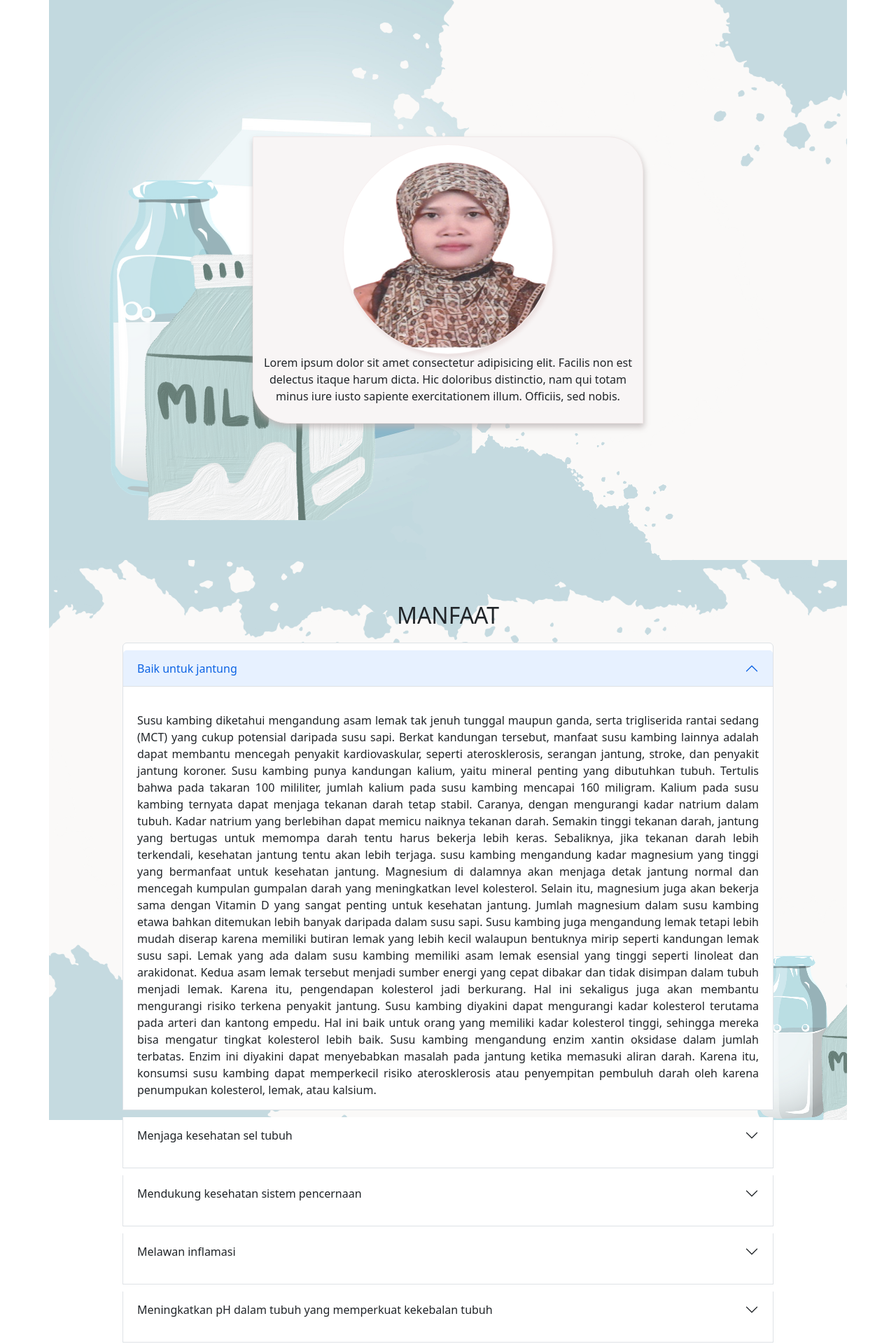
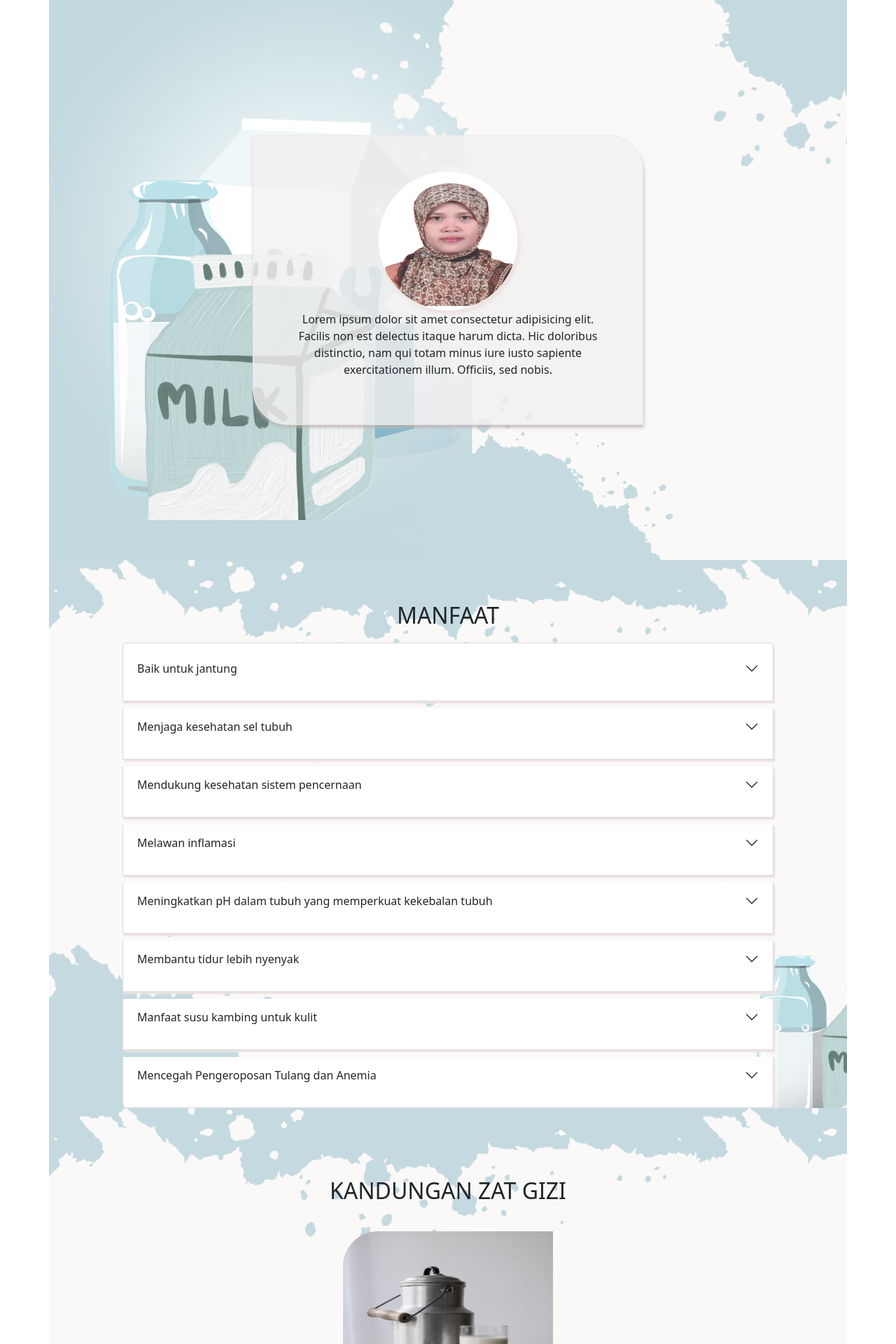
Before and after one commit to sriyuniar541/projectfe, a React (Create React App) app: page /susuEtawa in a window 1280 px wide. Shown: the top 1920 px of the page at 70% size. Built offline with nearby package versions, Linux system fonts and the light colour scheme.

Commit message:
update_page_jualan

```diff
--- a/public/index.html
+++ b/public/index.html
@@ -9,7 +9,7 @@
       name="description"
       content="Web site created using create-react-app"
     />
-    <link rel="apple-touch-icon" href="%PUBLIC_URL%/logo192.png" />
+    <link rel="apple-touch-icon" href="%PUBLIC_URL%/logoBaru.png" />
     <!--
       manifest.json provides metadata used when your web app is installed on a
       user's mobile device or desktop. See https://developers.google.com/web/fundamentals/web-app-manifest/
--- a/src/pages/websiteJualanSusu/jualan.css
+++ b/src/pages/websiteJualanSusu/jualan.css
@@ -11,17 +11,17 @@
 }
 
 .cart_petama {
-    background-color: rgb(248, 245, 245);
-    padding: 10px;
+    background-color: rgba(243, 240, 240, 0.8);
+    padding: 50px;
     border-radius: 0px 50px 0px 50px;
     text-align: center;
-    box-shadow: 1px 5px 8px rgba(187, 180, 180,.8);
+    box-shadow: 1px 4px 4px rgba(187, 180, 180,.8);
     border: 1px solid rgb(241, 233, 233);
 }
 
 .cart_petama img {
-    width: 300px;
-    height: 300px;
+    width: 200px;
+    height: 200px;
     border-radius: 50%;
     box-shadow: 3px 5px 5px rgb(236, 226, 226);
     border: 1px solid rgba(241, 227, 227,.5);
@@ -32,19 +32,23 @@
     background-image: url('../../aset/bacground\ \(4\).png');
     width: 100vw;
     background-repeat: no-repeat;
-    padding: 50px 0px 50px 0px;
+    padding: 50px 0px 0px 0px;
     display: flex;
     justify-content: center;
     text-align: center;
     overflow: hidden;
 }
 .list_manfaat {
-    /* background-color: gray; */
     text-align: justify;
 }
 
+.list_manfaat .acordion {
+    box-shadow: 2px 3px 2px rgb(236, 226, 226);
+    border: 1px solid rgba(185, 178, 178, 0.5);
+    background-color: white;
+}
+
 .list_manfaat h2{
-    /* background-color: gray; */
     text-align: center;
 }
 
@@ -74,12 +78,14 @@
 }
 
 .zat_gizi h2{
-    padding-bottom: 20px;
+    padding: 50px 0 30px 0;
+
 }
 
 .zat_gizi ul{
    margin-top: 20px;
    text-align: justify;
+   background-color: rgba(255, 255, 255,.5);
 }
 
 .zat_gizi img {
--- a/src/pages/websiteJualanSusu/jualan.jsx
+++ b/src/pages/websiteJualanSusu/jualan.jsx
@@ -22,8 +22,8 @@ const Jualan = () => {
       <div className="container manfaat ">
         <div className="list_manfaat col-10">
           <h2>MANFAAT</h2>
-          <Accordion defaultActiveKey="0">
-            <Accordion.Item eventKey="0">
+          <Accordion defaultActiveKey="">
+            <Accordion.Item className="acordion" eventKey="0">
               <Accordion.Header>Baik untuk jantung</Accordion.Header>
               <Accordion.Body>
                 Susu kambing diketahui mengandung asam lemak tak jenuh tunggal
@@ -68,7 +68,7 @@ const Jualan = () => {
                 kalsium.
               </Accordion.Body>
             </Accordion.Item>
-            <Accordion.Item eventKey="1">
+            <Accordion.Item className="acordion" eventKey="1">
               <Accordion.Header>Menjaga kesehatan sel tubuh</Accordion.Header>
               <Accordion.Body>
                 Selain membantu mengendalikan tekanan darah, kalium pada susu
@@ -83,7 +83,7 @@ const Jualan = () => {
                 yang mengatur suasana hati.
               </Accordion.Body>
             </Accordion.Item>
-            <Accordion.Item eventKey="2">
+            <Accordion.Item className="acordion" eventKey="2">
               <Accordion.Header>
                 Mendukung kesehatan sistem pencernaan
               </Accordion.Header>
@@ -115,7 +115,7 @@ const Jualan = () => {
                 khususnya yang terjadi pada sistem pencernaan.
               </Accordion.Body>
             </Accordion.Item>
-            <Accordion.Item eventKey="3">
+            <Accordion.Item className="acordion" eventKey="3">
               <Accordion.Header>Melawan inflamasi</Accordion.Header>
               <Accordion.Body>
                 Jika kita mengalami gangguan kesehatan yang disebabkan oleh
@@ -130,7 +130,7 @@ const Jualan = () => {
                 irritable bowel syndrome.
               </Accordion.Body>
             </Accordion.Item>
-            <Accordion.Item eventKey="4">
+            <Accordion.Item className="acordion" eventKey="4">
               <Accordion.Header>
                 Meningkatkan pH dalam tubuh yang memperkuat kekebalan tubuh
               </Accordion.Header>
@@ -154,7 +154,7 @@ const Jualan = () => {
                 susu kambing.
               </Accordion.Body>
             </Accordion.Item>
-            <Accordion.Item eventKey="5">
+            <Accordion.Item className="acordion" eventKey="5">
               <Accordion.Header>Membantu tidur lebih nyenyak</Accordion.Header>
               <Accordion.Body>
                 Asam amino triptofan yang terkandung pada susu kambing akan
@@ -166,7 +166,7 @@ const Jualan = () => {
                 tidur dengan mudah dan tidur sepanjang malam
               </Accordion.Body>
             </Accordion.Item>
-            <Accordion.Item eventKey="6">
+            <Accordion.Item className="acordion" eventKey="6">
               <Accordion.Header>
                 Manfaat susu kambing untuk kulit
               </Accordion.Header>
@@ -187,7 +187,7 @@ const Jualan = () => {
                 dijadikan salah satu remedi untuk jerawat.
               </Accordion.Body>
             </Accordion.Item>
-            <Accordion.Item eventKey="7">
+            <Accordion.Item className="acordion" eventKey="7">
               <Accordion.Header>
                 Mencegah Pengeroposan Tulang dan Anemia
               </Accordion.Header>
```
Also changed, not shown: public/logoBaru.png (added).
